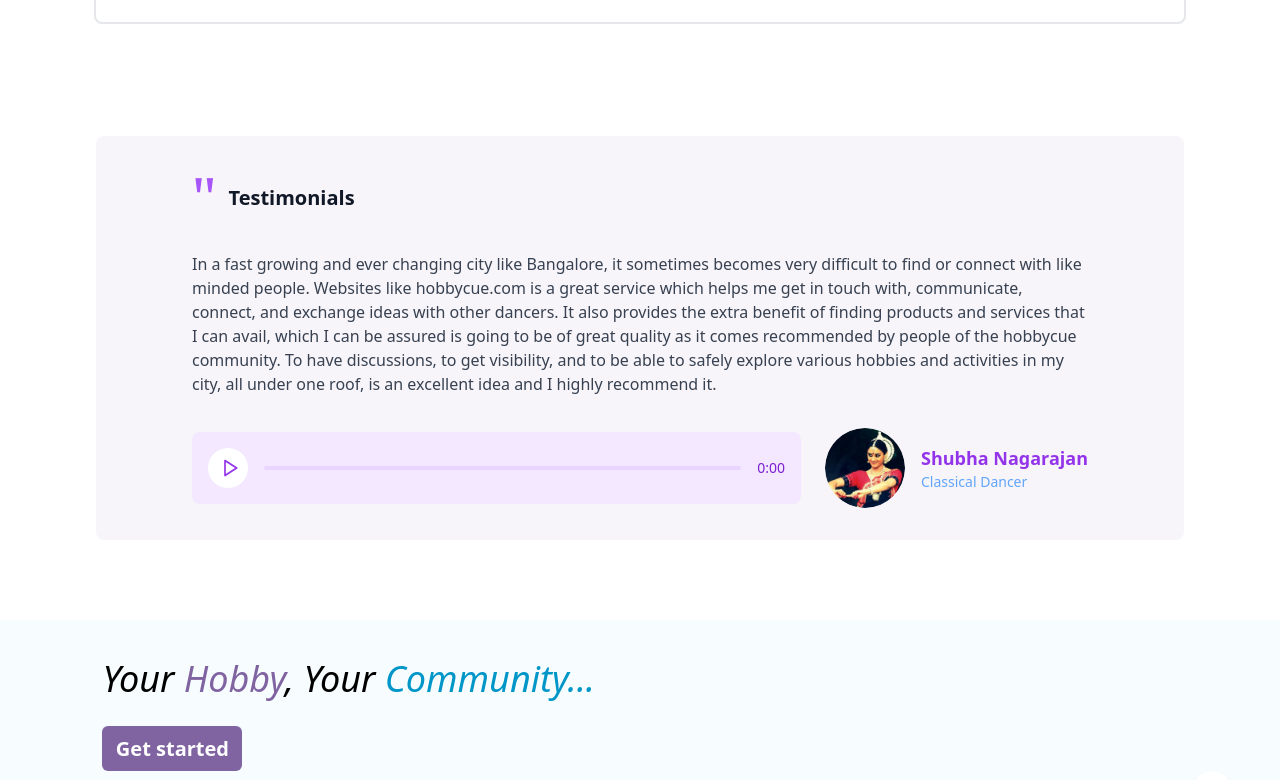
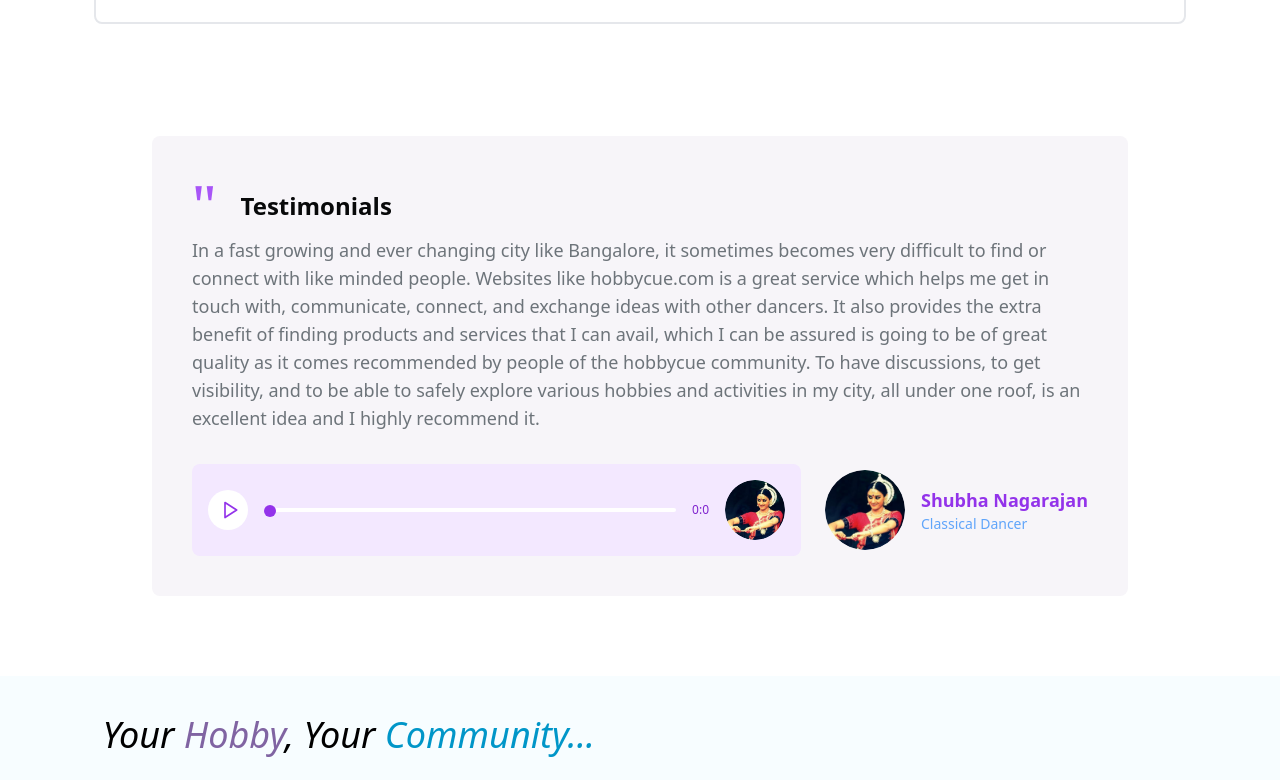
Before and after one commit to ayush-cp/hobbycue, a React (Vite) app: page / in a window 1280 px wide. Shown: the part 1840-2620 px from the top of the page. Built offline with nearby package versions, Linux system fonts and the light colour scheme.

Commit message:
Added audio on Testimonials.

```diff
--- a/src/Components/AddYourOwn.jsx
+++ b/src/Components/AddYourOwn.jsx
@@ -1,5 +1,6 @@
 import React from 'react';
 import { Plus } from 'lucide-react';
+import { Link } from 'react-router-dom';
 
 const AddYourOwnSection = () => {
   return (
@@ -15,7 +16,7 @@ const AddYourOwnSection = () => {
           Are you a teacher or expert? Do you sell or rent out equipment, venue or event tickets? Or, you know someone who should be on hobbycue? Go ahead and Add your Own page
         </p>
         <button className="px-4 md:px-6 py-2 text-purple-600 border border-purple-600 rounded-lg hover:bg-purple-50 transition">
-          Add new
+         <Link to="/addNew">Add new</Link>
         </button>
       </div>
     </div>
--- a/src/Components/Testimonials.jsx
+++ b/src/Components/Testimonials.jsx
@@ -1,27 +1,72 @@
-import React, { useState } from 'react';
-import { Play, Pause } from 'lucide-react';
+import React, { useEffect, useRef, useState } from "react";
+import { Play, Pause } from "lucide-react";
 
 const TestimonialSection = () => {
   const [isPlaying, setIsPlaying] = useState(false);
+  // const durationRef = useRef(0);
+
+  let audioRef = useRef(new Audio("/public/audio/audio1.mp3"));
+  const [currentTime, setCurrentTime] = useState(0);
+
+  useEffect(() => {
+    if (!isPlaying) return;
+
+    const intervalId = setInterval(() => {
+      if (audioRef.current) {
+        const time =Math.floor( audioRef.current.currentTime);
+        setCurrentTime(time);
+      }
+    }, 1000);
+
+    return () => clearInterval(intervalId);
+  }, [isPlaying]);
+
+  const handleAudio = () => {
+    if (isPlaying) {
+      // console.log("audio", isPlaying);
+      setIsPlaying(false);
+      audioRef.current.pause();
+      return;
+    } else {
+      // console.log("audio", isPlaying);
+      setIsPlaying(true);
+      audioRef.current.play();
+      return;
+    }
+  };
 
   return (
-    <div className="bg-[#F7F5F9] max-w-[1240px] mx-auto mt-8 mb-16 px-4 sm:px-8 md:px-16 lg:px-24 rounded-lg py-8">
-      <div className="flex items-center gap-3 mb-6">
-        <span className="text-4xl sm:text-5xl md:text-6xl text-purple-500 font-serif">&quot;</span>
-        <h2 className="text-lg md:text-xl font-bold text-gray-900">Testimonials</h2>
+    <div className="bg-[#F7F5F9] max-w-[1240px] mx-auto mt-8 mb-16 px-4 sm:px-8 md:px-16 lg:px-10 rounded-lg py-10">
+      <div className="flex items-center gap-6">
+        <span className="text-4xl sm:text-5xl md:text-6xl text-purple-500 font-serif">
+          &quot;
+        </span>
+        <h2 className="text-lg md:text-2xl font-bold text-[#08090A]">
+          Testimonials
+        </h2>
       </div>
 
       <div className="space-y-6 md:space-y-8">
-        <p className="text-sm md:text-base text-gray-700 leading-relaxed max-w-4xl">
-          In a fast growing and ever changing city like Bangalore, it sometimes becomes very difficult to find or connect with like minded people. Websites like hobbycue.com is a great service which helps me get in touch with, communicate, connect, and exchange ideas with other dancers. It also provides the extra benefit of finding products and services that I can avail, which I can be assured is going to be of great quality as it comes recommended by people of the hobbycue community. To have discussions, to get visibility, and to be able to safely explore various hobbies and activities in my city, all under one roof, is an excellent idea and I highly recommend it.
+        <p className="text-sm md:text-lg text-[#6D747A] leading-relaxed max-w-4xl">
+          In a fast growing and ever changing city like Bangalore, it sometimes
+          becomes very difficult to find or connect with like minded people.
+          Websites like hobbycue.com is a great service which helps me get in
+          touch with, communicate, connect, and exchange ideas with other
+          dancers. It also provides the extra benefit of finding products and
+          services that I can avail, which I can be assured is going to be of
+          great quality as it comes recommended by people of the hobbycue
+          community. To have discussions, to get visibility, and to be able to
+          safely explore various hobbies and activities in my city, all under
+          one roof, is an excellent idea and I highly recommend it.
         </p>
 
         <div className="flex items-center justify-between">
           <div className="bg-purple-100 rounded-lg p-3 sm:p-4 flex-1 mr-6">
             <div className="flex items-center gap-3 sm:gap-4">
+              {/* <audio controls src="/public/audio/audio1.mp3"></audio> */}
               <button
                 className="w-8 h-8 sm:w-10 sm:h-10 bg-white rounded-full flex items-center justify-center hover:bg-gray-50"
-                onClick={() => setIsPlaying(!isPlaying)}
+                onClick={handleAudio}
               >
                 {isPlaying ? (
                   <Pause className="w-4 h-4 sm:w-5 sm:h-5 text-purple-600 ml-1" />
@@ -29,10 +74,34 @@ const TestimonialSection = () => {
                   <Play className="w-4 h-4 sm:w-5 sm:h-5 text-purple-600 ml-1" />
                 )}
               </button>
-              <div className="flex-1 h-1 bg-purple-200 rounded-full">
-                <div className="h-1 bg-purple-600 rounded-full w-0" />
+              <div className="relative flex-1 h-1 bg-white rounded-full">
+                <div
+                  style={{
+                    left: `${
+                      (currentTime / audioRef.current.duration) * 100 - 1
+                    }%`,
+                  }}
+                  className="absolute top-[-80%] transition-all ease-linear duration-1000 cursor-pointer bg-purple-600 rounded-full w-3 h-3"
+                />
+                <div
+                  style={{
+                    width: `${
+                      (currentTime / audioRef.current.duration) * 100
+                    }%`,
+                  }}
+                  className={`absolute transition-all ease-linear duration-1000 left-0 top-0 h-1 bg-purple-600 rounded-full `}
+                />
               </div>
-              <span className="text-purple-700 text-xs sm:text-sm">0:00</span>
+              <span className="text-purple-700 text-xs">
+                {Math.floor(currentTime / 60)}:{currentTime % 60}
+              </span>
+              <div>
+                <img
+                  src="/images/image1.png"
+                  alt="Shubha Nagarajan"
+                  className="w-10 h-10 sm:w-[3.75rem] sm:h-[3.75rem] rounded-full object-cover"
+                />
+              </div>
             </div>
           </div>
           <div className="flex items-center gap-3 sm:gap-4">
@@ -42,7 +111,9 @@ const TestimonialSection = () => {
               className="w-16 h-16 sm:w-20 sm:h-20 rounded-full object-cover"
             />
             <div>
-              <h3 className="text-purple-600 text-base sm:text-lg font-semibold">Shubha Nagarajan</h3>
+              <h3 className="text-purple-600 text-base sm:text-lg font-semibold">
+                Shubha Nagarajan
+              </h3>
               <p className="text-blue-400 text-sm">Classical Dancer</p>
             </div>
           </div>
--- a/src/Components/navbar.jsx
+++ b/src/Components/navbar.jsx
@@ -1,5 +1,6 @@
 import React, { useState, useEffect } from 'react';
 import { Search, ChevronDown, Bell, ShoppingCart, Menu, X } from 'lucide-react';
+import { Link } from 'react-router';
 
 const Navbar = () => {
   const [isMenuOpen, setIsMenuOpen] = useState(false);
@@ -26,12 +27,14 @@ const Navbar = () => {
         {/* Desktop Navigation */}
         <div className="flex items-center justify-between">
           {/* Logo Section */}
+
           <div className="flex items-center gap-3">
-            <img
+            <Link to="/"><img
               src="/images/logo.png"
               alt="Hobbycue Logo"
               className="h-12 md:h-16 object-contain"
-            />
+            /></Link>
+
           </div>
 
           {/* Mobile Menu Button */}
```
Also changed, not shown: 1 other file (tests, documents, lock files or other folders).
